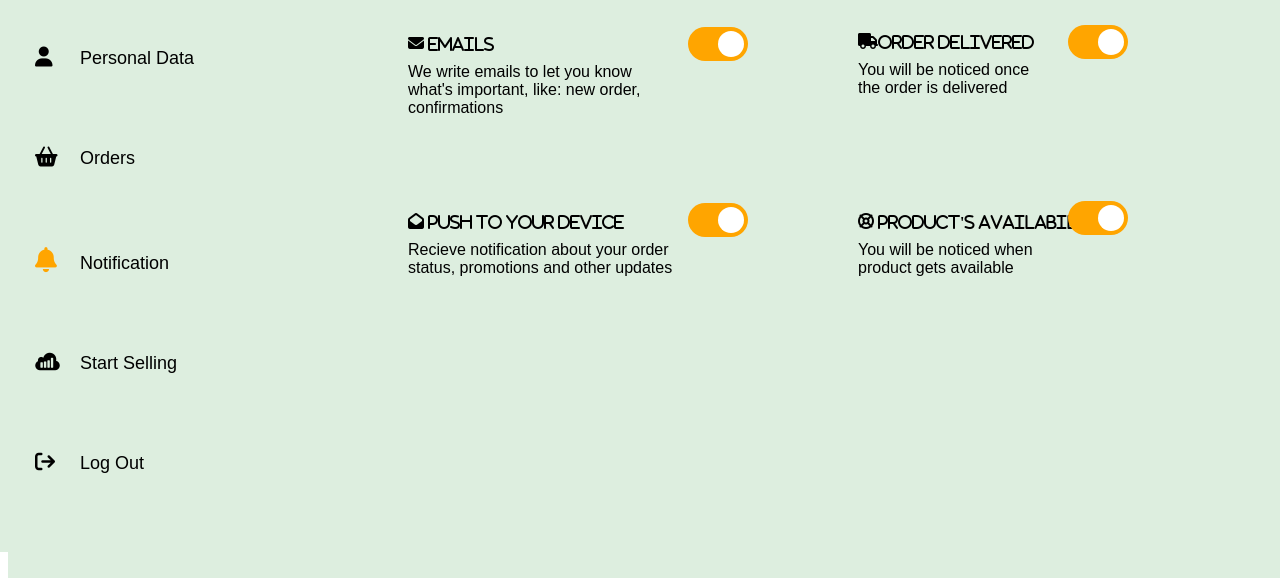
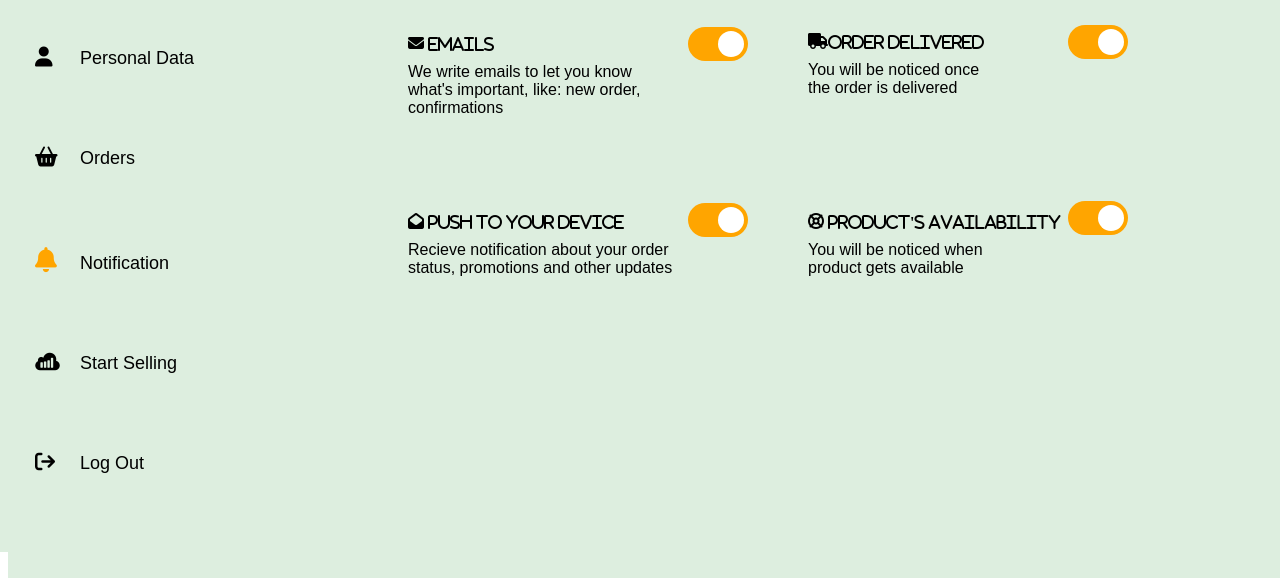
Before and after one commit to BradlyVinceGorgonio/THE-PALENGKE, a plain HTML site: page notificationP.html in a window 1280 px wide. Shown: the part 248-826 px from the top of the page. Drawn offline with Linux system fonts and the light colour scheme.

Commit message:
Update notificationP.html

```diff
--- a/notificationP.html
+++ b/notificationP.html
@@ -21,9 +21,9 @@
     <p style="margin-top: -5px; margin-left: 400px;">We write emails to let you know<br> what's important, like: new order,<br> confirmations</p>
 
 
-    <div style="margin-left: 850px; margin-top: -100px;">
+    <div style="margin-left: 800px; margin-top: -100px;">
         <i class="fa fa-truck" aria-hidden="true">
-            <p style="margin-top: -15px; margin-left: 20px;">Order Delivered</p>
+            <p style="margin-top: -15px; margin-left: 20px;"> Order Delivered</p>
         </i>
         <p style="margin-top: -5px;">You will be noticed once <br>the order is delivered</p>
     </div>
@@ -32,7 +32,7 @@
 <i class="fa fa-envelope-open" aria-hidden="true" style="margin-top: 100px; margin-left: 400px;"><p style="margin-top: -15px; margin-left: 20px;">Push to your Device</p></i>
     <p style="margin-top: -5px; margin-left: 400px;"> Recieve notification about your order <br>status, promotions and other updates</p>
 
-    <div style="margin-left: 850px; margin-top: -80px;">
+    <div style="margin-left: 800px; margin-top: -80px;">
         <i class="fa fa-life-ring" aria-hidden="true"><p style="margin-top: -15px; margin-left: 20px;">Product's availability</p></i>
         <p style="margin-top: -5px;">You will be noticed when <br>product gets available</p>
     </div>
```
